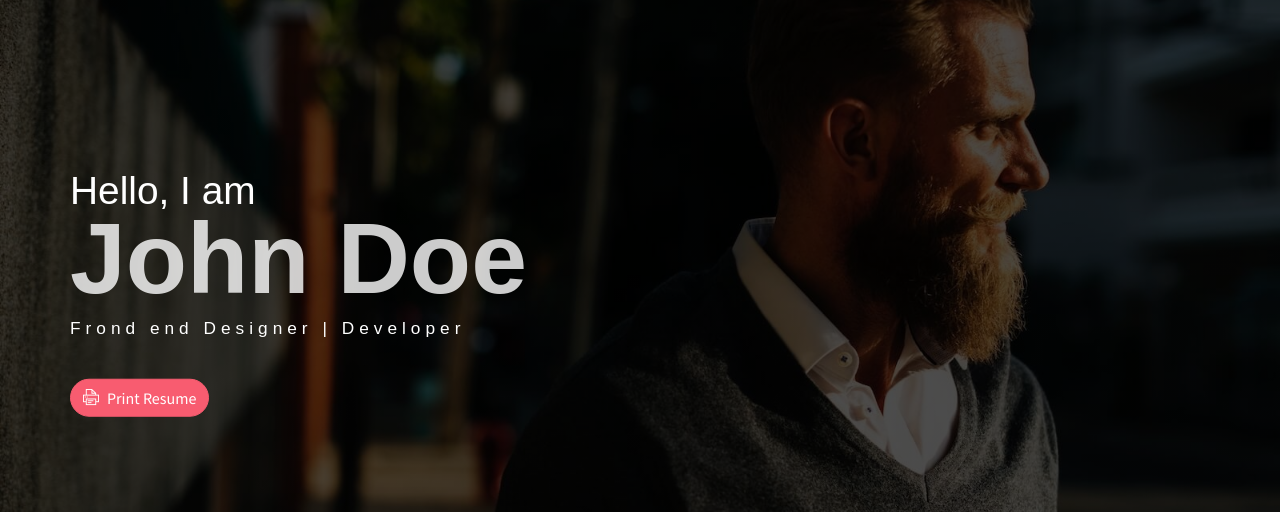
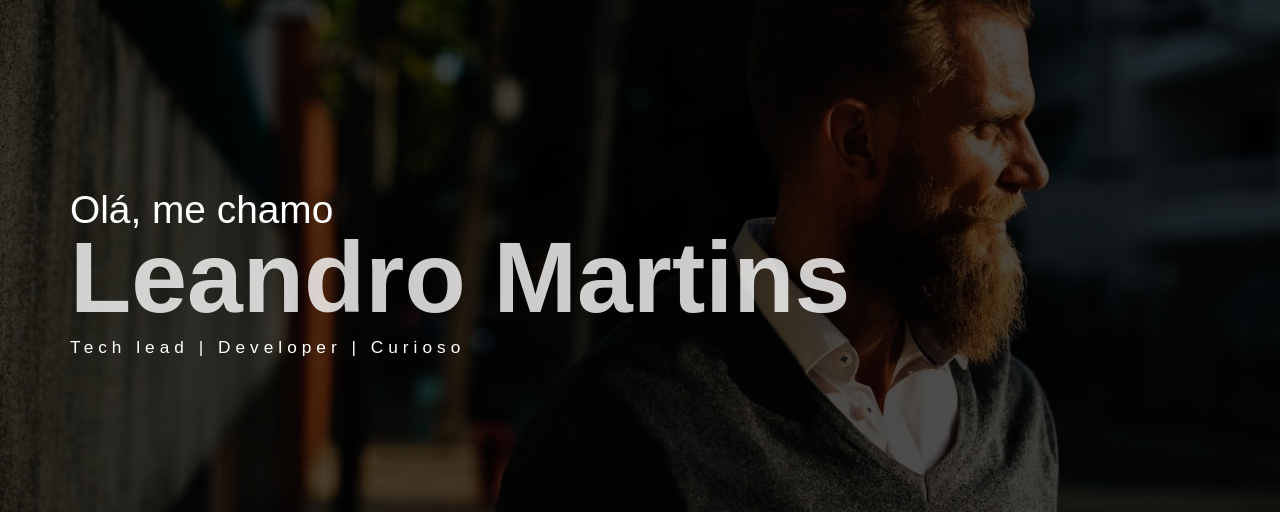
Before and after one commit to leandro-jm/page, a plain HTML site: page index.html in a window 1280 px wide. Shown: the part 60-572 px from the top of the page. Drawn offline with Linux system fonts and the light colour scheme; some packages are replaced by stand-ins of ours.

Commit message:
Update index.html

```diff
--- a/index.html
+++ b/index.html
@@ -23,10 +23,10 @@
                 <li class="social-item"><a class="social-link text-light" href="#"><i class="ti-github" aria-hidden="true"></i></a></li>
             </ul>
             <div class="header-content">
-                <h4 class="header-subtitle" >Hello, I am</h4>
-                <h1 class="header-title">John Doe</h1>
-                <h6 class="header-mono" >Frond end Designer | Developer</h6>
-                <button class="btn btn-primary btn-rounded"><i class="ti-printer pr-2"></i>Print Resume</button>
+                <h4 class="header-subtitle" >Olá, me chamo</h4>
+                <h1 class="header-title">Leandro Martins</h1>
+                <h6 class="header-mono" >Tech lead | Developer | Curioso</h6>
+                <!--<button class="btn btn-primary btn-rounded"><i class="ti-printer pr-2"></i>Print Resume</button>-->
             </div>
         </div>
     </header>
```
